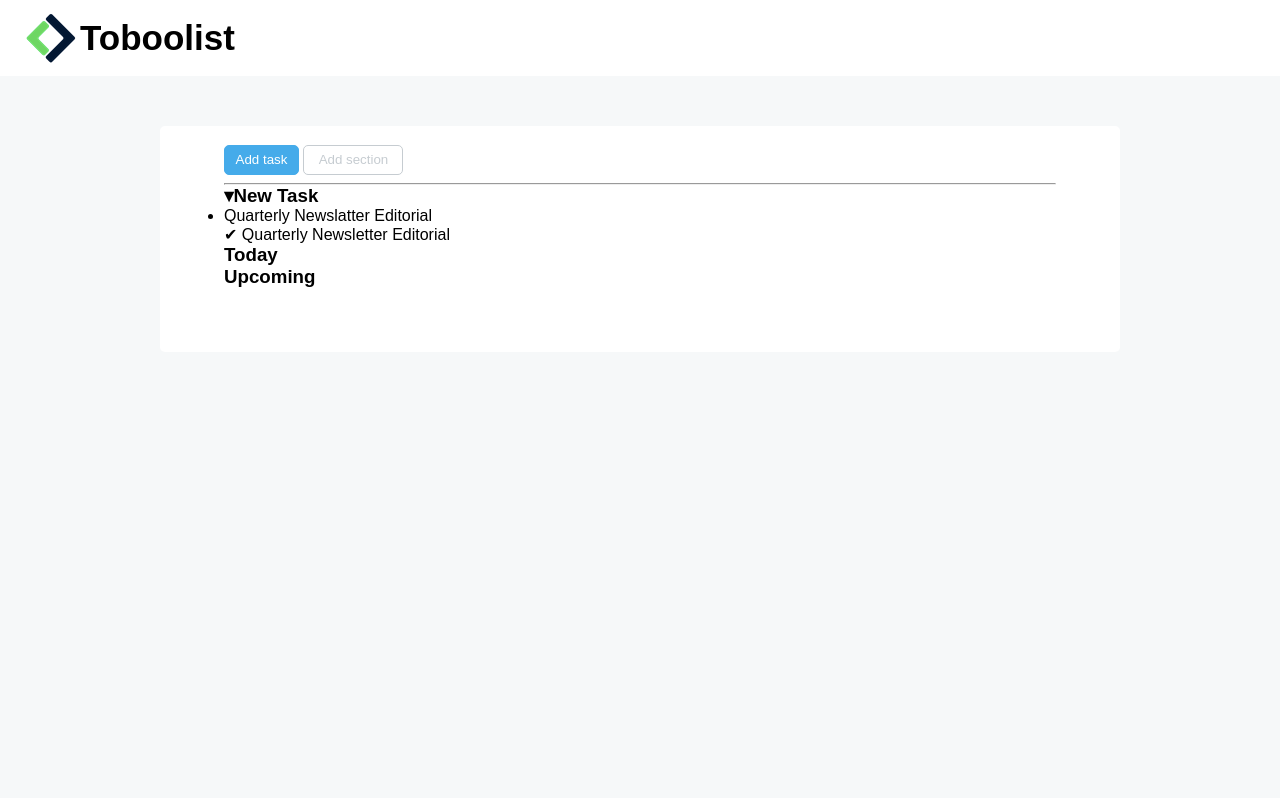
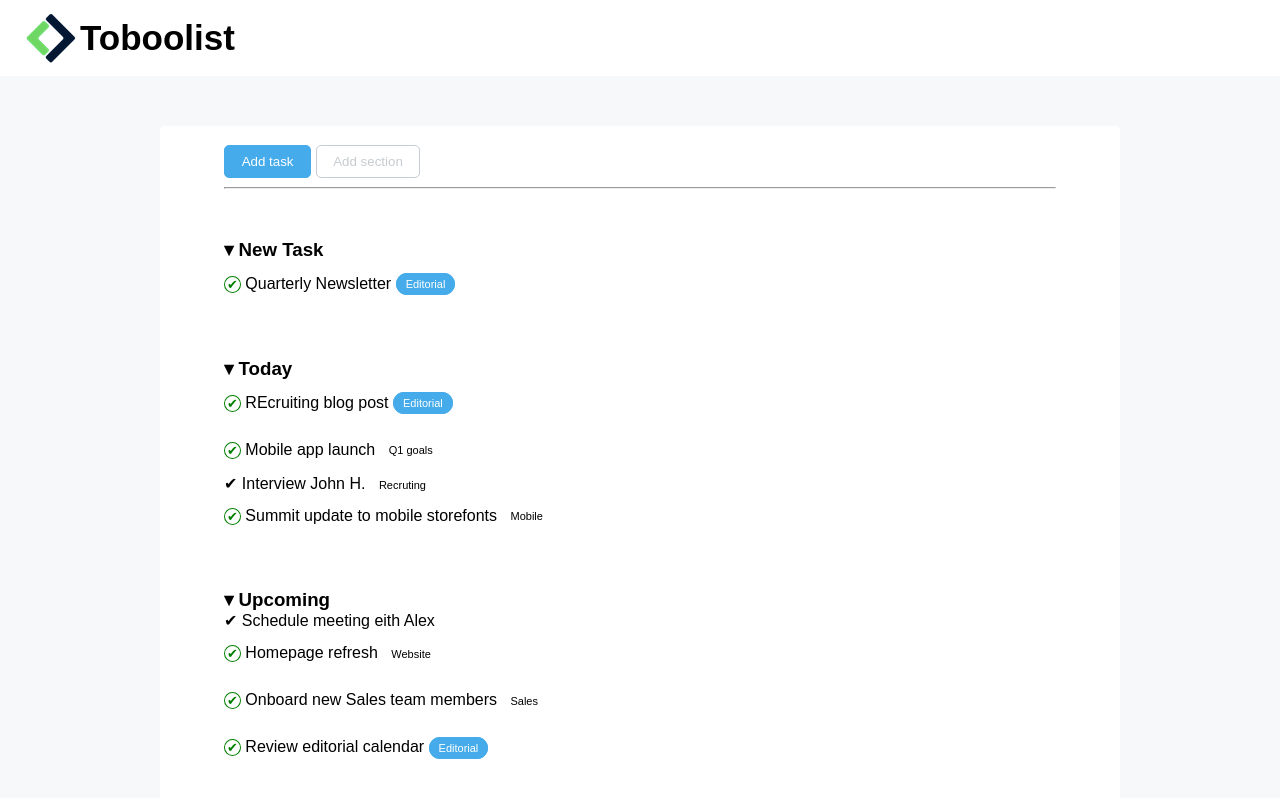
Before and after one commit to DanieleBool/html-css-toboolist, a plain HTML site: page index.html in a window 1280 px wide. Drawn offline with Linux system fonts and the light colour scheme.

Commit message:
corpo e formattazione ceck

```diff
--- a/css/style.css
+++ b/css/style.css
@@ -2,7 +2,7 @@
     margin: 0;
     padding: 0;
     box-sizing: border-box;
-    font-family: Arial, Helvetica, sans-serif;
+    font-family: Arial, Helvetica, sans-serif
 
 }
 
@@ -45,19 +45,15 @@ header{
 
 /* nav */
 .bott1{
-    background-color: #45abea;
     border-radius: 5px;
-    height: 30px;
-    width: 75px;
-    color: white;
-    border:1px solid #45abea;
+    padding: 1% 2%;
+
 }
 
 .bott2{
     background-color: white;
     border-radius: 5px;
-    height: 30px;
-    width: 100px;
+    padding: 1% 2%;
     color: #c6ccd1;
     border:1px solid #c6ccd1;
 }
@@ -65,14 +61,38 @@ header{
 hr{
     color: #f6f8f9;
     margin-top: 1%;
-/* /nav */
+    width: auto;
+ } /*non riesco a togliere il margine ai lati*/
 
+/* fine nav */
 
+/* lista */
+.blu{
+    color: white;
+    background-color: #45abea;
+    border:1px solid #45abea;
+}
 
+.v{
+    font-size: 13px;
+    color: green;
+    padding: 0px 2px;
+    display: inline-block;
+    vertical-align: middle;
+    text-align: center;
+    border: 1px solid green;
+    border-radius: 50%;
+    margin-top: 15px;
+    margin-bottom: 15px;
+}
 
-/*  */
+.box{
+    border-radius: 12px;
+    padding: 4px 9px;
+    font-size: 11px;
+}
 
-
-
-
-/*  */
+h3{
+    margin: 6% 1% 0% 0%;
+}
+/* fine lista */
--- a/index.html
+++ b/index.html
@@ -22,34 +22,32 @@
     <div class="container">
         <!-- inizio nav -->
         <nav>
-            <button class="bott1">Add task</button>
+            <button class="bott1 blu">Add task</button>
             <button class="bott2">Add section</button>
+            <hr>
+        </nav>
 
-        </nav>
-        <hr>
         <!-- fine nav -->
         <!-- inizio main -->
         <main>
             <section>
-                <h3><span>&#9662;</span>New Task</h3>
-                <div class="lista">
-                    <ul>
-                        <li class="fatto">Quarterly Newslatter <span class="l">Editorial</span></li>
+                <h3>&#9662; New Task</h3>
+                <p><span class="v">&#10004;</span> Quarterly Newsletter <span class="blu box">Editorial</span></p>
 
-                    </ul>
-                    <p>&#10004; Quarterly Newsletter <span class="blue">Editorial</span></p>
-                </div>
             </section>
             <section>
-                <h3>Today</h3>
-                <div>
-
-                </div>
-            </section><section>
-                <h3>Upcoming</h3>
-                <div>
-
-                </div>
+                <h3>&#9662; Today</h3>
+                <p><span class="v">&#10004;</span> REcruiting blog post <span class="blu box">Editorial</span></p>
+                <p><span class="v">&#10004;</span> Mobile app launch <span class="box">Q1 goals</span></p>
+                <p><span class="">&#10004;</span> Interview John H. <span class="box">Recruting</span></p>
+                <p><span class="v">&#10004;</span> Summit update to mobile storefonts <span class="box">Mobile</span></p>
+            </section>
+            <section>
+                <h3>&#9662; Upcoming</h3>
+                <p><span class="">&#10004;</span> Schedule meeting eith Alex</p>
+                <p><span class="v">&#10004;</span> Homepage refresh <span class="box">Website</span></p>
+                <p><span class="v">&#10004;</span> Onboard new Sales team members <span class="box">Sales</span></p>
+                <p><span class="v">&#10004;</span> Review editorial calendar <span class="blu box">Editorial</span></p>
             </section>
         </main>
         <!-- fine main -->
```
